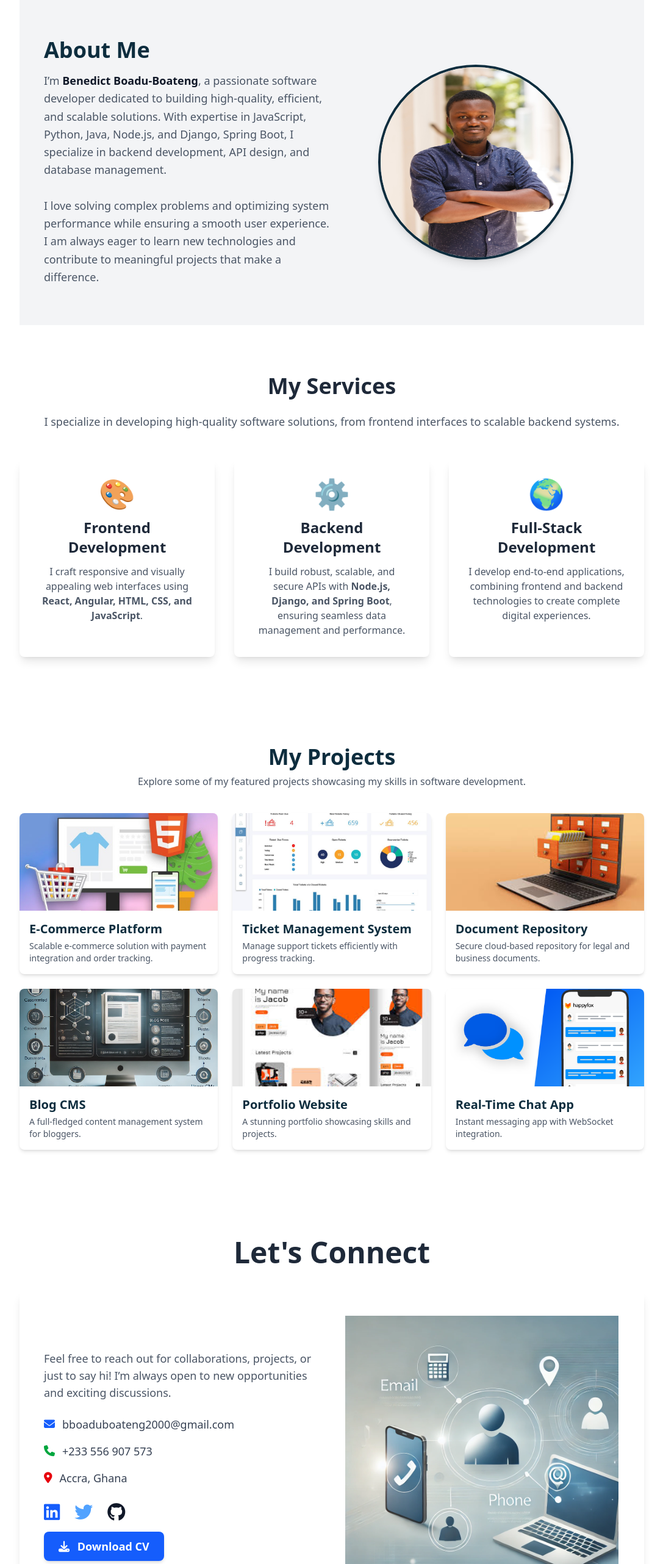
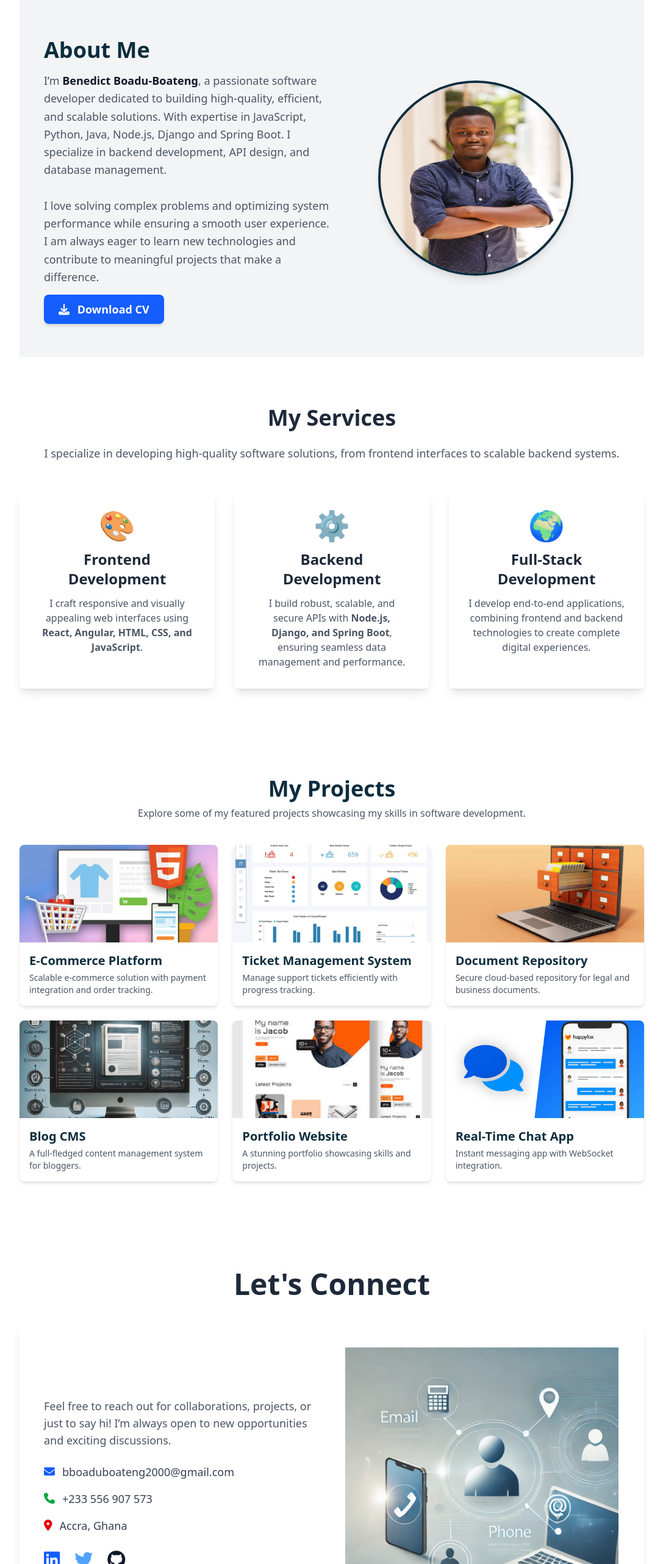
Before and after one commit to Boadu123/Angular_Portfolio, an Angular app: page / in a window 1280 px wide. Shown: the part 802-3366 px from the top of the page at 61% size, without its empty margins (96-1183 px from the left). Built offline with nearby package versions, Linux system fonts and the light colour scheme.

Commit message:
Text changes in Hero and About

```diff
--- a/src/app/components/about/about.component.html
+++ b/src/app/components/about/about.component.html
@@ -9,12 +9,17 @@
       <span class="font-semibold text-gray-900">Benedict Boadu-Boateng</span>, a
       passionate software developer dedicated to building high-quality,
       efficient, and scalable solutions. With expertise in JavaScript, Python, Java,
-      Node.js, and Django, Spring Boot, I specialize in backend development, API design,
+      Node.js, Django and Spring Boot. I specialize in backend development, API design,
       and database management. <br /><br />
       I love solving complex problems and optimizing system performance
       while ensuring a smooth user experience. I am always eager to learn new
       technologies and contribute to meaningful projects that make a difference.
     </p>
+    <div class="mt-6">
+      <a href="/assets/Benedict Boadu-Boateng_CV.pdf" download class="bg-blue-600 text-white px-6 py-3 rounded-lg text-lg font-semibold shadow-md hover:bg-blue-700 transition">
+        <i class="fas fa-download mr-2"></i> Download CV
+      </a>
+    </div>
   </div>
 
   <!-- Right Section: Profile Image -->
@@ -25,4 +30,6 @@
       class="w-72 h-72 md:w-80 md:h-80 rounded-full shadow-lg border-4 border-[#0D2D3E]"
     />
   </div>
+
+
 </div>
--- a/src/app/components/contact/contact.component.html
+++ b/src/app/components/contact/contact.component.html
@@ -30,12 +30,6 @@
           <a href="https://github.com/Boadu123" class="text-3xl text-gray-900 hover:text-gray-700 transition"><i class="fab fa-github"></i></a>
         </div>
 
-        <!-- Download CV Button -->
-        <div class="mt-6">
-          <a href="/assets/Benedict Boadu-Boateng_CV.pdf" download class="bg-blue-600 text-white px-6 py-3 rounded-lg text-lg font-semibold shadow-md hover:bg-blue-700 transition">
-            <i class="fas fa-download mr-2"></i> Download CV
-          </a>
-        </div>
       </div>
 
       <!-- Contact Illustration -->
```
